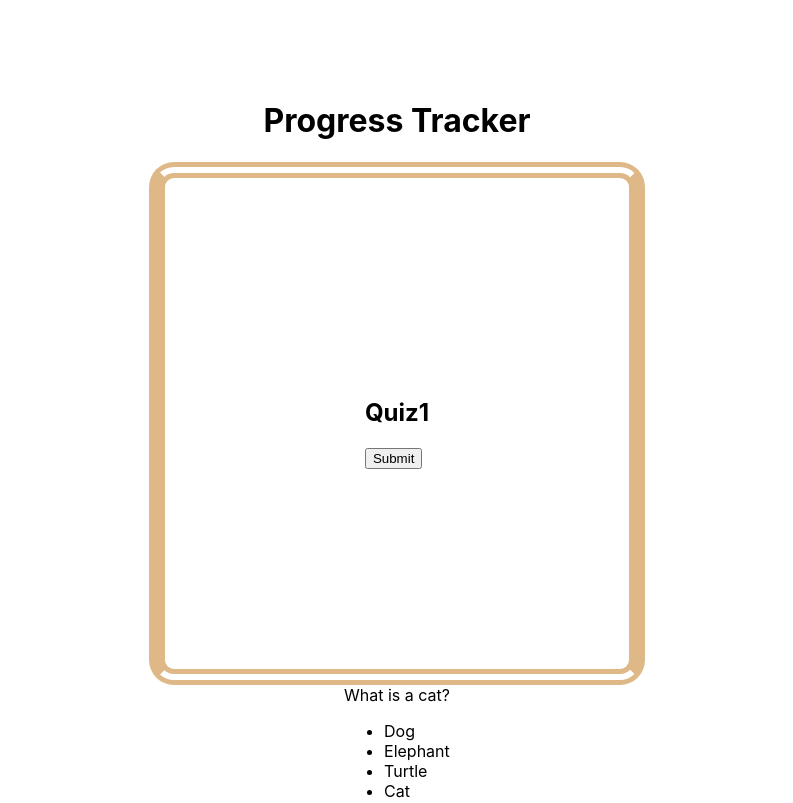
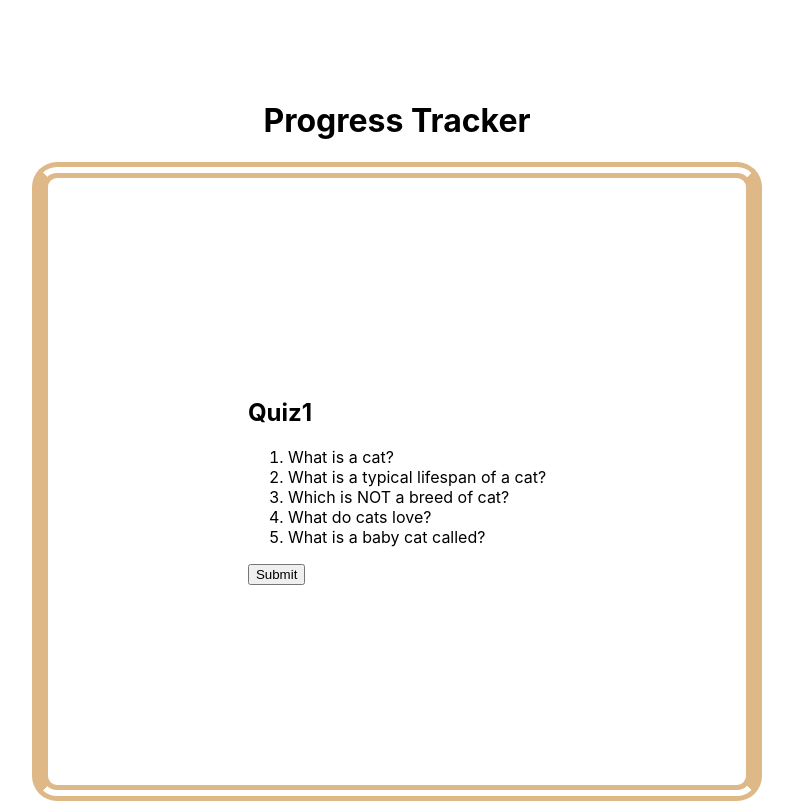
Before and after one commit to adanzan/proficiency-tracker, a Next.js app: page / in a window 1280 px wide. Shown: the top 803 px of the page, without its empty margins (243-1036 px from the left). Built offline with nearby package versions, Linux system fonts and the light colour scheme.

Commit message:
Fixed spelling of learningGoal

```diff
--- a/src/components/Quiz.js
+++ b/src/components/Quiz.js
@@ -14,7 +14,7 @@ export function Quiz() {
   const questions = data.map((question) => {
     //to filter which questions go in, placeholder
     //if condition is met create a Question object and add it to questions list
-    if (question["learning goal"] === 1) {
+    if (question["learningGoal"] === 1) {
       return <li key={question.question}>{question.question}</li>;
     }
   });
```
